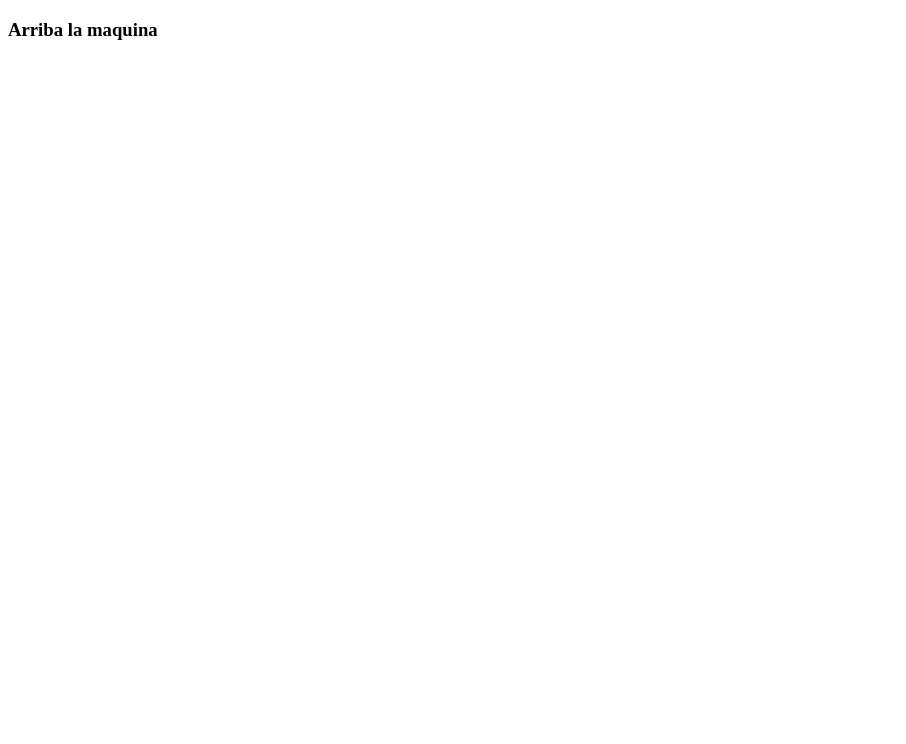
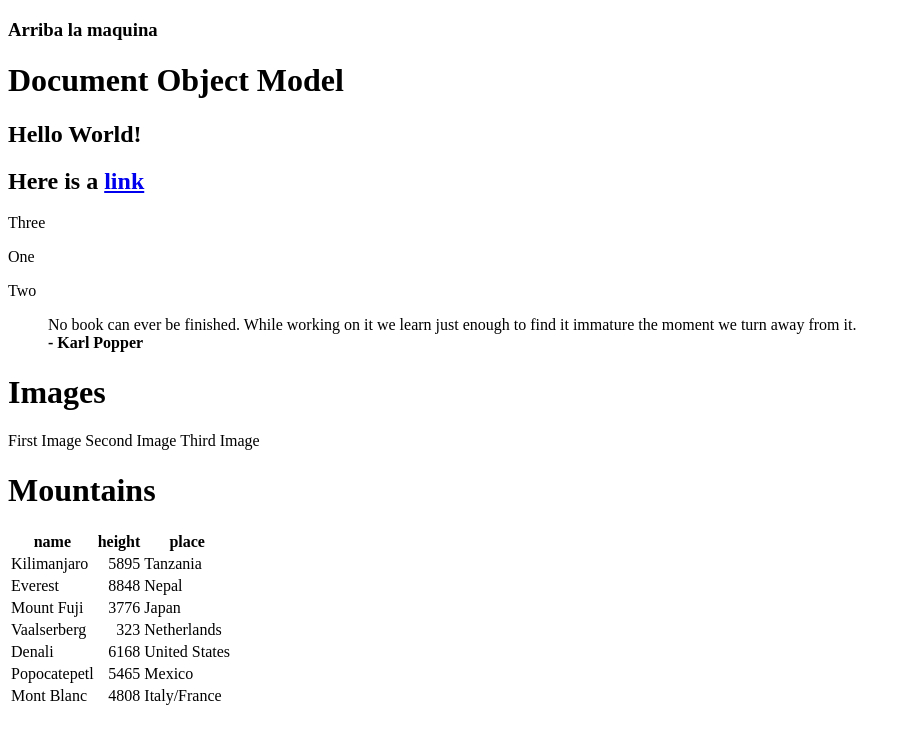
Before and after one commit to Changaloco/Bedu_Fe_F2, a plain HTML site: page index.html in a window 1280 px wide. Shown: the whole page, without its empty margins (0-906 px from the left). Drawn offline with Linux system fonts and the light colour scheme.

Commit message:
sesion 9

```diff
--- a/index.html
+++ b/index.html
@@ -8,6 +8,32 @@
   </head>
   <body>
     <h3>Arriba la maquina</h3>
-    <header><script src="js/ejemplos-sesion-7.js"></script></header>
+    <h1 id="title">Document Object Model</h1>
+    <h2 class="subtitle">Hello World!</h2>
+    <h2>
+      Here is a
+      <a href="#">link</a>
+    </h2>
+    <div class="list-test">
+      <p>One</p>
+      <p>Two</p>
+      <p>Three</p>
+    </div>
+
+    <blockquote id="quote">
+      No book can ever be finished. While working on it we learn just enough to
+      find it immature the moment we turn away from it.
+    </blockquote>
+    <div class="imagenes">
+      <h1>Images</h1>
+      <img src="https://picsum.photos/200/300" alt="First Image" />
+      <img src="https://picsum.photos/200/300" alt="Second Image" />
+      <img src="https://picsum.photos/200/300" alt="Third Image" />
+    </div>
+    <div class="mountainsContainer" id="mountainsContainer">
+      <h1>Mountains</h1>
+    </div>
+
+    <header><script src="js/ejemplos-sesion-9.js"></script></header>
   </body>
 </html>
--- a/js/ejemplos-sesion-8.js
+++ b/js/ejemplos-sesion-8.js
@@ -1 +1,2 @@
 //Sesion 8 webpack y babel
+//!El contenido de la sesion 8 se localiza dentro de la carpeta demo debido a que esta consitio en el trabajo con webpack y babel
--- a/js/ejemplos-sesion-9.js
+++ b/js/ejemplos-sesion-9.js
@@ -1 +1,87 @@
 //Sesion 9 Manipulacion de DOM
+//!Ejemplo1
+//!Se reviso en una pagina las etiquetas html mediante la herramienta de inspeccionar consola
+const link = document.body.getElementsByTagName("a")[0];
+console.log(link);
+const title = document.getElementById("title");
+console.log(title);
+const subtitle = document.body.getElementsByClassName("subtitle")[0];
+console.log(subtitle);
+
+//*Ejemplo2
+const paragraphs = document.body.getElementsByTagName("p");
+
+console.log("Colección de nodos: ", paragraphs);
+
+console.log("Primer nodo: ", paragraphs[0]);
+console.log("Segundo nodo: ", paragraphs[1]);
+console.log("Tercer nodo: ", paragraphs[2]);
+document.body
+  .getElementsByClassName("list-test")[0]
+  .insertBefore(paragraphs[2], paragraphs[0]);
+//?Ejemplo3
+function createNode(type, child) {
+  const node = document.createElement(type);
+
+  if (typeof child === "string") {
+    const text = document.createTextNode(child);
+    node.appendChild(text);
+  } else {
+    node.appendChild(child);
+  }
+
+  return node;
+}
+
+console.log(createNode("h1", createNode("strong", "Hello World")));
+document
+  .getElementById("quote")
+  .appendChild(createNode("footer", createNode("strong", "- Karl Popper")));
+//!Reto1
+const imageList = document.body
+  .getElementsByClassName("imagenes")[0]
+  .getElementsByTagName("img");
+for (let i = imageList.length - 1; i >= 0; i--) {
+  const node = imageList[i];
+  if (node.alt) {
+    const text = document.createTextNode(node.alt);
+    node.parentNode.replaceChild(text, node);
+  }
+}
+//Reto2
+const data = [
+  { name: "Kilimanjaro", height: 5895, place: "Tanzania" },
+  { name: "Everest", height: 8848, place: "Nepal" },
+  { name: "Mount Fuji", height: 3776, place: "Japan" },
+  { name: "Vaalserberg", height: 323, place: "Netherlands" },
+  { name: "Denali", height: 6168, place: "United States" },
+  { name: "Popocatepetl", height: 5465, place: "Mexico" },
+  { name: "Mont Blanc", height: 4808, place: "Italy/France" },
+];
+
+function createTable(data) {
+  let table = document.createElement("table");
+  let headRows = Object.keys(data[0]);
+  let tableHead = document.createElement("tr");
+  for (head of headRows) {
+    tableTitle = document.createElement("th");
+    tableTitle.appendChild(document.createTextNode(head));
+    tableHead.appendChild(tableTitle);
+  }
+  table.appendChild(tableHead);
+
+  data.forEach(function (element) {
+    const tableRow = document.createElement("tr");
+    headRows.forEach(function (field) {
+      const tableData = document.createElement("td");
+      tableData.appendChild(document.createTextNode(element[field]));
+      if (typeof element[field] === "number") {
+        tableData.style.textAlign = "right";
+      }
+      tableRow.appendChild(tableData);
+    });
+    table.appendChild(tableRow);
+  });
+  return table;
+}
+document.getElementById("mountainsContainer").appendChild(createTable(data));
```
Also changed, not shown: js/ejemplos-sesion-10.js (+11 -0 lines), js/ejemplos-sesion-11.js (+9 -0 lines), js/ejemplos-sesion-12.js (+9 -0 lines).
